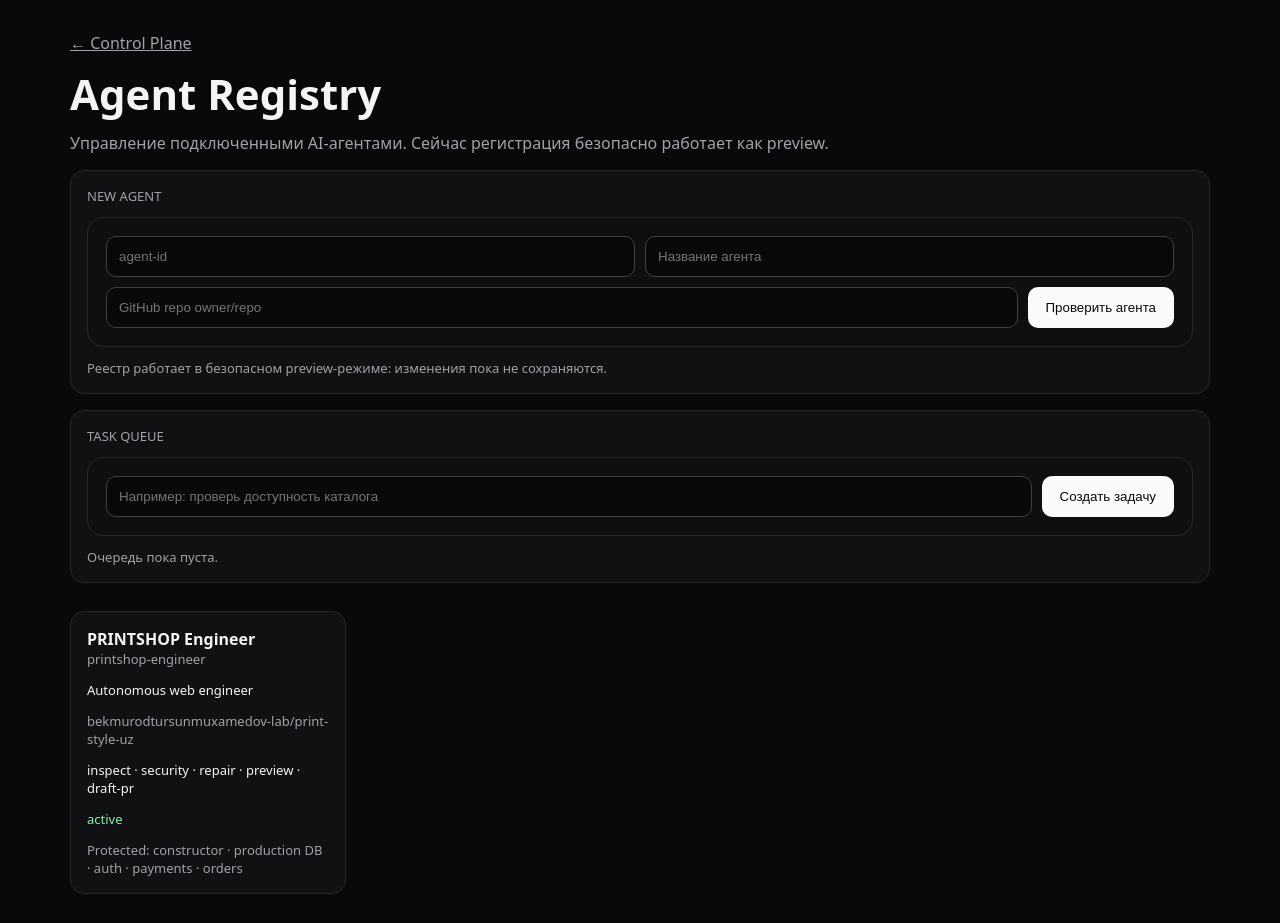
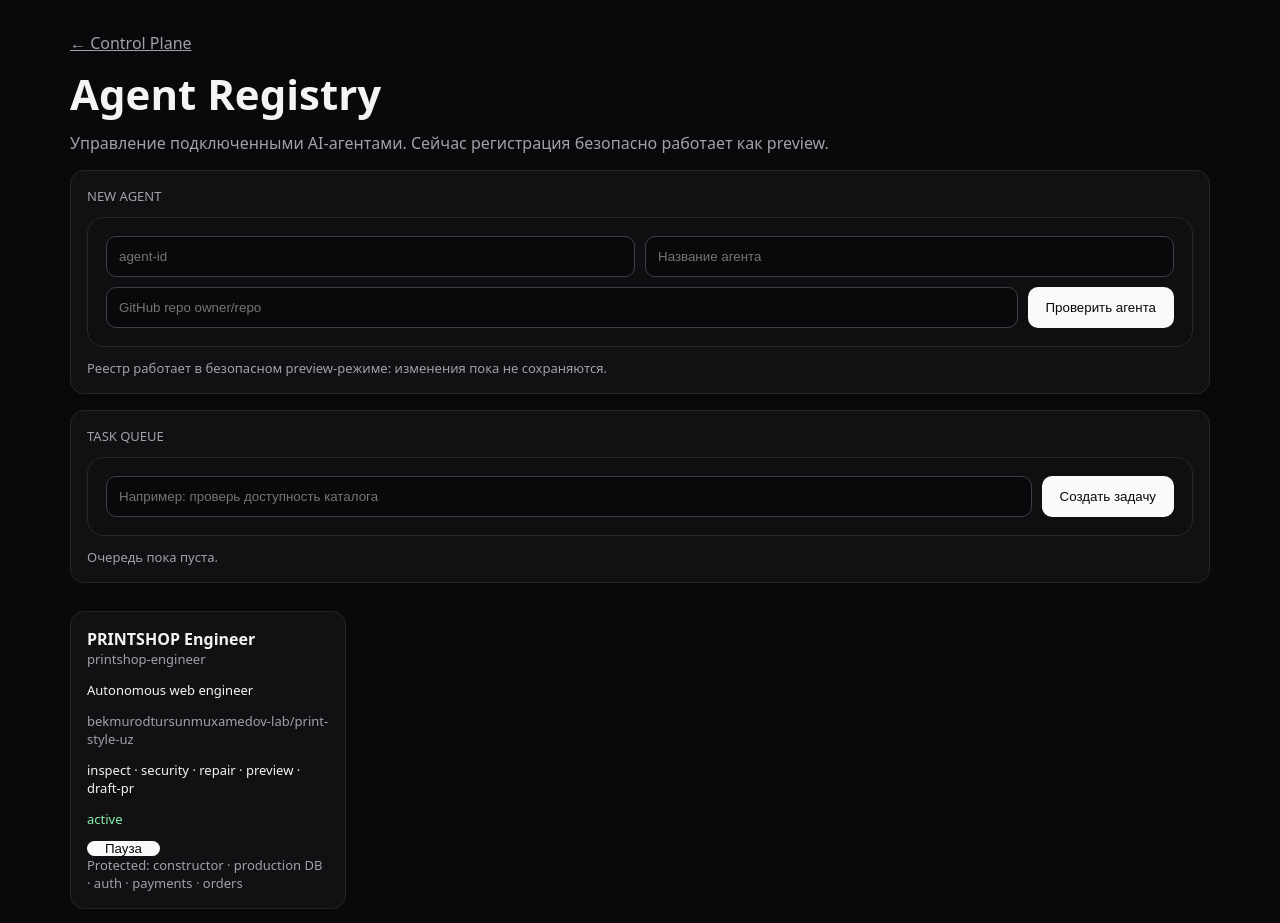
Before and after one commit to bekmurodtursunmuxamedov-lab/-, a Next.js app: page /agents in a window 1280 px wide. Shown: the top 923 px of the page. Built offline with nearby package versions, Linux system fonts and the light colour scheme.

Commit message:
feat: add agent pause and resume controls

```diff
--- a/app/agents/page.tsx
+++ b/app/agents/page.tsx
@@ -80,6 +80,25 @@ export default function AgentsPage() {
     }
   };
 
+  const setAgentStatus = async (agentId: string, status: "active" | "paused") => {
+    if (busy) return;
+    setBusy(true);
+    try {
+      const response = await fetch("/api/agents", {
+        method: "POST",
+        headers: { "content-type": "application/json" },
+        body: JSON.stringify({ action: "status", id: agentId, status }),
+      });
+      const data = await response.json();
+      setMessage(data.error || (data.ok ? `Агент: ${status}` : "Не удалось изменить статус."));
+      await load();
+    } catch {
+      setMessage("Не удалось изменить статус агента.");
+    } finally {
+      setBusy(false);
+    }
+  };
+
   const runTask = async (taskId: string) => {
     if (busy) return;
     setBusy(true);
@@ -152,6 +171,13 @@ export default function AgentsPage() {
             <p className="small muted">{agent.target}</p>
             <div className="small">{agent.capabilities.join(" · ")}</div>
             <p className="small"><span className="ok">{agent.status}</span></p>
+            <div className="row">
+              {agent.status === "active" ? (
+                <button className="send" type="button" onClick={() => setAgentStatus(agent.id, "paused")} disabled={busy}>Пауза</button>
+              ) : (
+                <button className="send" type="button" onClick={() => setAgentStatus(agent.id, "active")} disabled={busy}>Возобновить</button>
+              )}
+            </div>
             <div className="small muted">Protected: {agent.protected.join(" · ")}</div>
           </article>
         ))}
```
